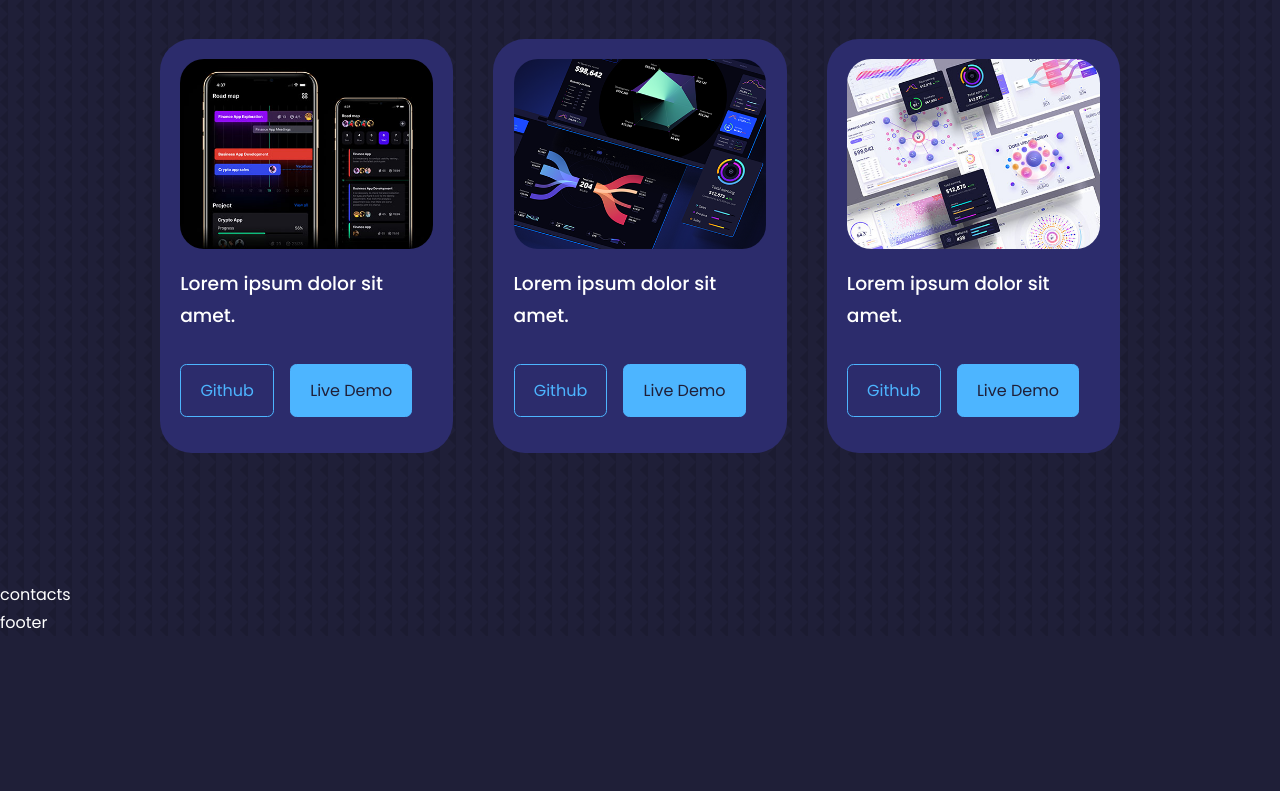
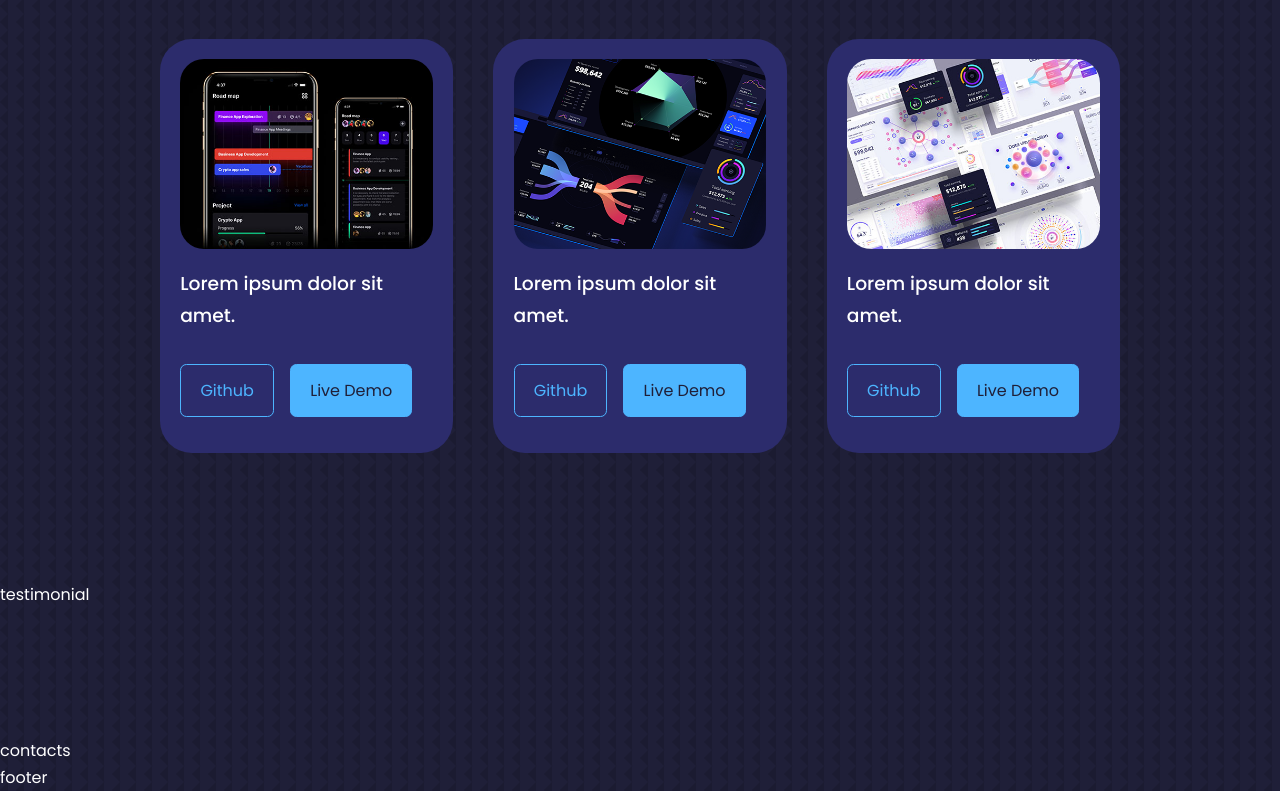
Before and after one commit to Deadlock-96/portfolio-react, a React (Create React App) app: page / in a window 1280 px wide. Shown: the part 3586-4377 px from the top of the page. Before the commit the page ends 4222 px from the top, so only its background shows below. Built offline with nearby package versions, Linux system fonts and the light colour scheme.

Commit message:
imported testimonial component

```diff
--- a/src/App.jsx
+++ b/src/App.jsx
@@ -5,6 +5,7 @@ import About from './components/about/about'
 import Exprience from './components/exprience/experience'
 import Service from './components/service/service'
 import Portfolio from './components/portfolio/portfolio'
+import Testimonial from './components/testimonial/testimonial'
 import Contact from './components/contacts/contacts'
 import Footer from './components/footer/footer'
 
@@ -17,6 +18,7 @@ const App = () => {
         <Exprience />
         <Service />
         <Portfolio />
+        <Testimonial/>
         <Contact />
         <Footer />
     </>
```
